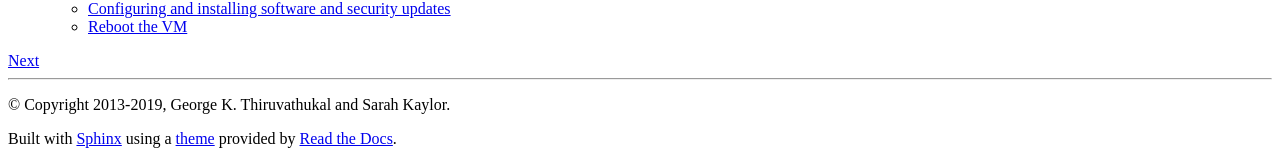
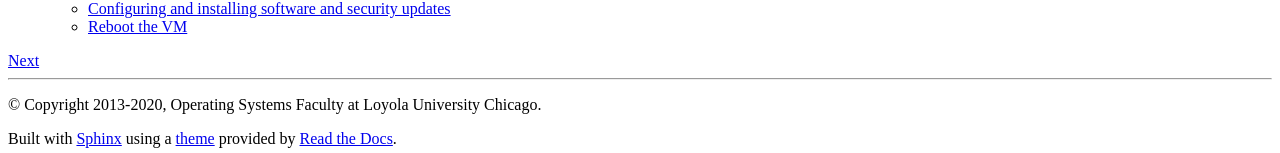
Before and after one commit to LoyolaChicagoBooks/operatingsystems, a Sphinx documentation site: the page built from source/index.rst, in a window 1280 px wide and 900 px high, scrolled down 8264 px. Shown: the part 744-897 px from the top of the window. Built offline with Sphinx 7.4.7 and the Read the Docs theme 2.0.0, drawn with Linux system fonts in a browser that asks for light colours.

Commit message:
update authorship and contribution guidelines

```diff
--- a/source/conf.py
+++ b/source/conf.py
@@ -42,7 +42,8 @@ master_doc = 'index'
 
 # General information about the project.
 project = u'Operating Systems'
-copyright = u'2013-2019, George K. Thiruvathukal and Sarah Kaylor'
+authors = u'Operating Systems Faculty at Loyola University Chicago'
+copyright = u'2013-2020, ' + authors
 
 # The version info for the project you're documenting, acts as replacement for
 # |version| and |release|, also used in various other places throughout the
@@ -196,7 +197,7 @@ latex_elements = {
 # (source start file, target name, title, author, documentclass [howto/manual]).
 latex_documents = [
   ('index', 'OperatingSystems.tex', u'Operating Systems Documentation',
-   u'George K. Thiruvathukal and Sarah Kaylor', 'manual'),
+   authors, 'manual'),
 ]
 
 # The name of an image file (relative to this directory) to place at the top of
@@ -226,7 +227,7 @@ latex_documents = [
 # (source start file, name, description, authors, manual section).
 man_pages = [
     ('index', 'operatingsystems', u'Operating Systems Documentation',
-     [u'George K. Thiruvathukal and Sarah Kaylor'], 1)
+     [authors], 1)
 ]
 
 # If true, show URL addresses after external links.
@@ -240,7 +241,7 @@ man_pages = [
 #  dir menu entry, description, category)
 texinfo_documents = [
   ('index', 'OperatingSystems', u'Operating Systems Documentation',
-   u'George K. Thiruvathukal and Sarah Kaylor', 'OperatingSystems', 'One line description of project.',
+   authors, 'OperatingSystems', 'One line description of project.',
    'Miscellaneous'),
 ]
 
@@ -258,9 +259,9 @@ texinfo_documents = [
 
 # Bibliographic Dublin Core info.
 epub_title = u'Operating Systems'
-epub_author = u'George K. Thiruvathukal and Sarah Kaylor'
-epub_publisher = u'George K. Thiruvathukal and Sarah Kaylor'
-epub_copyright = u'2013, George K. Thiruvathukal and Sarah Kaylor'
+epub_author = authors
+epub_publisher = authors
+epub_copyright = u'2013-2020, ' + authors
 
 # The language of the text. It defaults to the language option
 # or en if the language is not set.
```
Also changed, not shown: CONTRIBUTORS.md (added, +19 -0 lines).
